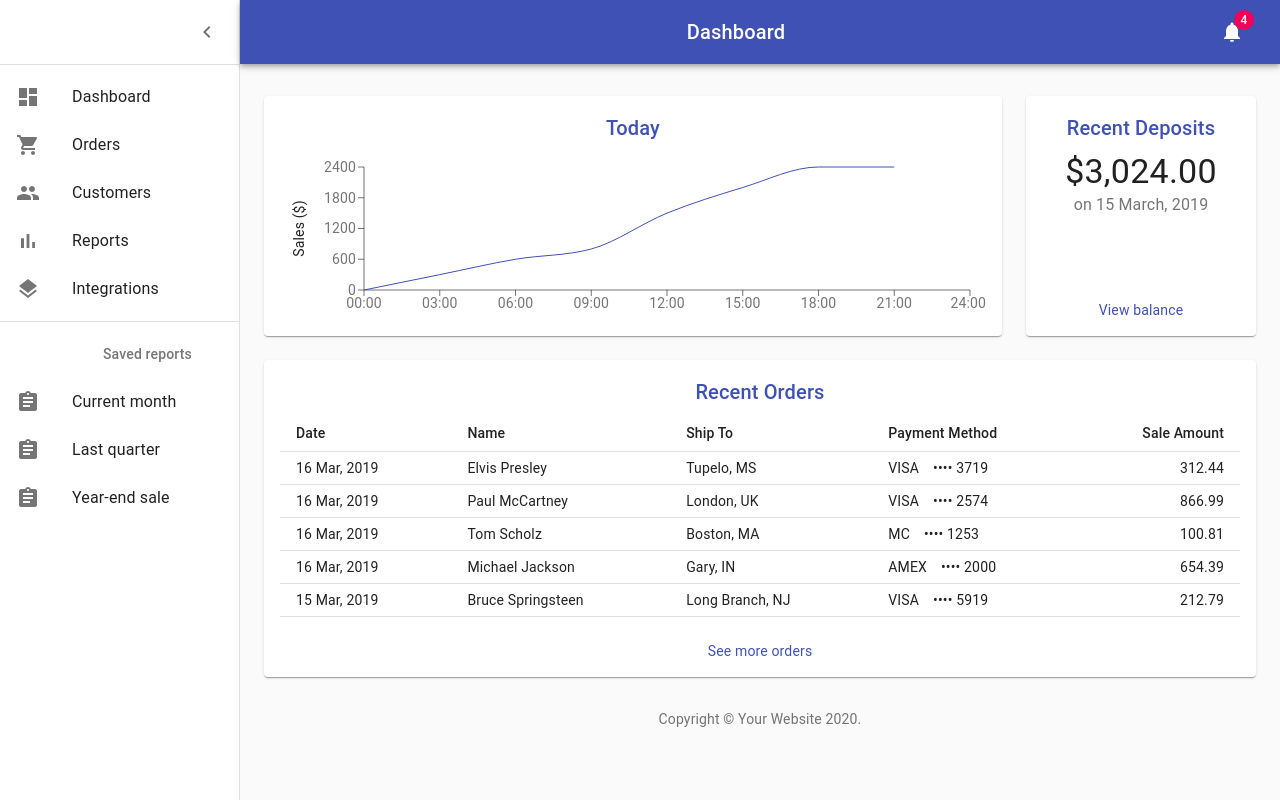
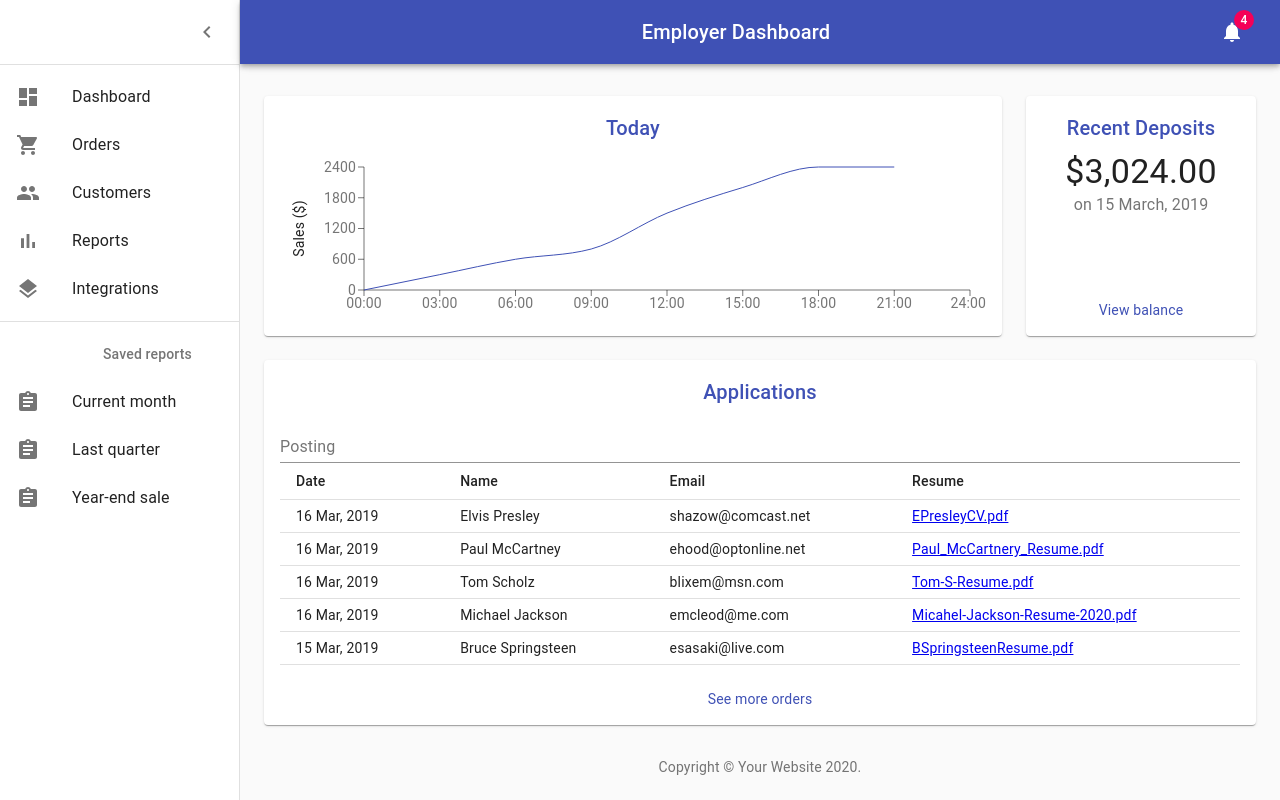
Before and after one commit to charlescqian/JobBoard, a React (Create React App) app in the folder client/: page / in a window 1280 px wide. Built offline with nearby package versions, Linux system fonts and the light colour scheme.

Commit message:
Renamed Orders to ApplicationTable, added some static data

```diff
--- a/client/src/Orders.js
+++ b/client/src/ApplicationTable.js
@@ -7,18 +7,19 @@ import TableCell from '@material-ui/core/TableCell';
 import TableHead from '@material-ui/core/TableHead';
 import TableRow from '@material-ui/core/TableRow';
 import Title from './Title';
+import TextField from '@material-ui/core/TextField';
 
-// Generate Order Data
-function createData(id, date, name, shipTo, paymentMethod, amount) {
-  return { id, date, name, shipTo, paymentMethod, amount };
+// Generate Application Data
+function createData(id, date, name, email, resume) {
+  return { id, date, name, email, resume};
 }
 
 const rows = [
-  createData(0, '16 Mar, 2019', 'Elvis Presley', 'Tupelo, MS', 'VISA ⠀•••• 3719', 312.44),
-  createData(1, '16 Mar, 2019', 'Paul McCartney', 'London, UK', 'VISA ⠀•••• 2574', 866.99),
-  createData(2, '16 Mar, 2019', 'Tom Scholz', 'Boston, MA', 'MC ⠀•••• 1253', 100.81),
-  createData(3, '16 Mar, 2019', 'Michael Jackson', 'Gary, IN', 'AMEX ⠀•••• 2000', 654.39),
-  createData(4, '15 Mar, 2019', 'Bruce Springsteen', 'Long Branch, NJ', 'VISA ⠀•••• 5919', 212.79),
+  createData(0, '16 Mar, 2019', 'Elvis Presley', 'shazow@comcast.net', 'EPresleyCV.pdf'),
+  createData(1, '16 Mar, 2019', 'Paul McCartney', 'ehood@optonline.net', 'Paul_McCartnery_Resume.pdf'),
+  createData(2, '16 Mar, 2019', 'Tom Scholz', 'blixem@msn.com', 'Tom-S-Resume.pdf'),
+  createData(3, '16 Mar, 2019', 'Michael Jackson', 'emcleod@me.com', 'Micahel-Jackson-Resume-2020.pdf'),
+  createData(4, '15 Mar, 2019', 'Bruce Springsteen', 'esasaki@live.com', 'BSpringsteenResume.pdf'),
 ];
 
 function preventDefault(event) {
@@ -31,19 +32,19 @@ const useStyles = makeStyles((theme) => ({
   },
 }));
 
-export default function Orders() {
+export default function ApplicationTable() {
   const classes = useStyles();
   return (
     <React.Fragment>
-      <Title>Recent Orders</Title>
+      <Title>Applications</Title>
+      <TextField id="posting" label="Posting"/>
       <Table size="small">
         <TableHead>
           <TableRow>
             <TableCell>Date</TableCell>
             <TableCell>Name</TableCell>
-            <TableCell>Ship To</TableCell>
-            <TableCell>Payment Method</TableCell>
-            <TableCell align="right">Sale Amount</TableCell>
+            <TableCell>Email</TableCell>
+            <TableCell>Resume</TableCell>
           </TableRow>
         </TableHead>
         <TableBody>
@@ -51,9 +52,8 @@ export default function Orders() {
             <TableRow key={row.id}>
               <TableCell>{row.date}</TableCell>
               <TableCell>{row.name}</TableCell>
-              <TableCell>{row.shipTo}</TableCell>
-              <TableCell>{row.paymentMethod}</TableCell>
-              <TableCell align="right">{row.amount}</TableCell>
+              <TableCell>{row.email}</TableCell>
+              <TableCell><a href={`/resume/${row.resume}`}>{row.resume}</a></TableCell>
             </TableRow>
           ))}
         </TableBody>
--- a/client/src/Dashboard.js
+++ b/client/src/Dashboard.js
@@ -21,7 +21,7 @@ import NotificationsIcon from '@material-ui/icons/Notifications';
 import { mainListItems, secondaryListItems } from './listItems';
 import Chart from './Chart';
 import Deposits from './Deposits';
-import Orders from './Orders';
+import ApplicationTable from './ApplicationTable';
 
 function Copyright() {
   return (
@@ -143,7 +143,7 @@ export default function Dashboard() {
             <MenuIcon />
           </IconButton>
           <Typography component="h1" variant="h6" color="inherit" noWrap className={classes.title}>
-            Dashboard
+            Employer Dashboard
           </Typography>
           <IconButton color="inherit">
             <Badge badgeContent={4} color="secondary">
@@ -188,7 +188,7 @@ export default function Dashboard() {
             {/* Recent Orders */}
             <Grid item xs={12}>
               <Paper className={classes.paper}>
-                <Orders />
+                <ApplicationTable />
               </Paper>
             </Grid>
           </Grid>
```
